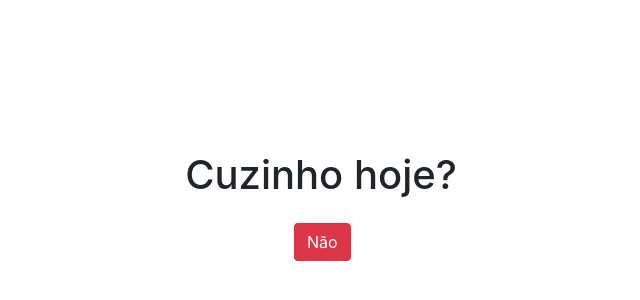
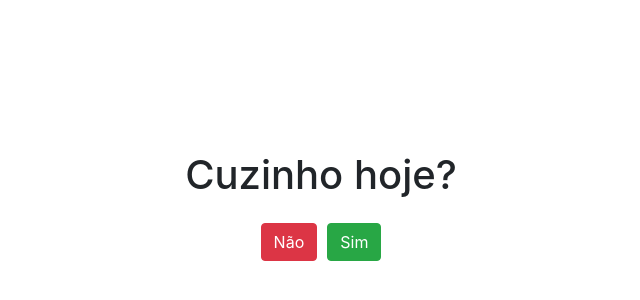
Before and after one commit to victorvcruz/fake-question, a plain HTML site: page index.html in a window 1280 px wide. Shown: the part 186-486 px from the top of the page, without its empty margins (319-959 px from the left). Drawn offline with nearby package versions, Linux system fonts and the light colour scheme.

Commit message:
fix: align content

```diff
--- a/index.html
+++ b/index.html
@@ -1,10 +1,10 @@
 <!DOCTYPE html>
 <html lang="en">
-
 <head>
     <meta charset="UTF-8">
     <meta name="viewport" content="width=device-width, initial-scale=1.0">
-    <title>Cuzinho?</title>
+    <title>Button Mágico</title>
+    <!-- Adicionando o Bootstrap CSS -->
     <link href="https://stackpath.bootstrapcdn.com/bootstrap/4.5.2/css/bootstrap.min.css" rel="stylesheet">
     <style>
         body, html {
@@ -17,7 +17,7 @@
         }
 
         #magicButton {
-            position: absolute;
+            position: relative;
         }
 
         #gifContainer {
@@ -29,20 +29,29 @@
             max-width: 400px;
             height: auto;
         }
+
+        .button-container {
+            display: flex;
+            align-items: center;
+        }
+
+        .button-container button {
+            margin: 0 5px;
+        }
     </style>
 </head>
-
 <body class="d-flex justify-content-center align-items-center flex-column">
     <h1 class="mb-4">Cuzinho hoje?</h1>
-    <div class="d-flex justify-content-between">
-        <button id="magicButton" class="btn btn-danger mb-3" onclick="moveButton()" onmouseover="moveButton()">Não</button>
-        <button id="clickableButton" class="btn btn-success mb-3" onclick="showGif()">Sim</button>
+    <div class="button-container mb-3">
+        <button id="magicButton" class="btn btn-danger" onclick="moveButton()" onmouseover="moveButton()">Não</button>
+        <button id="clickableButton" class="btn btn-success" onclick="showGif()">Sim</button>
     </div>
 
     <div id="gifContainer">
         <img id="gifImage" src="https://media.tenor.com/LyiynwDA18oAAAAM/hai.gif" alt="GIF">
     </div>
 
+    <!-- Adicionando o Bootstrap JS (opcional) -->
     <script src="https://stackpath.bootstrapcdn.com/bootstrap/4.5.2/js/bootstrap.min.js"></script>
 
     <script>
@@ -52,6 +61,16 @@
             var maxY = window.innerHeight - button.offsetHeight;
             var newX = Math.floor(Math.random() * maxX);
             var newY = Math.floor(Math.random() * maxY);
+
+            for (var i = 0; i < 1000; i++) {
+                if (newX > 200 || newY > 300) {
+                    newX = Math.max(0, Math.min(maxX, Math.floor(Math.random() * maxX)));
+                    newY = Math.max(0, Math.min(maxY, Math.floor(Math.random() * maxY)));
+                } else {
+                    break;
+                }
+            }
+
             button.style.left = newX + "px";
             button.style.top = newY + "px";
         }
@@ -62,5 +81,4 @@
         }
     </script>
 </body>
-
 </html>
```
